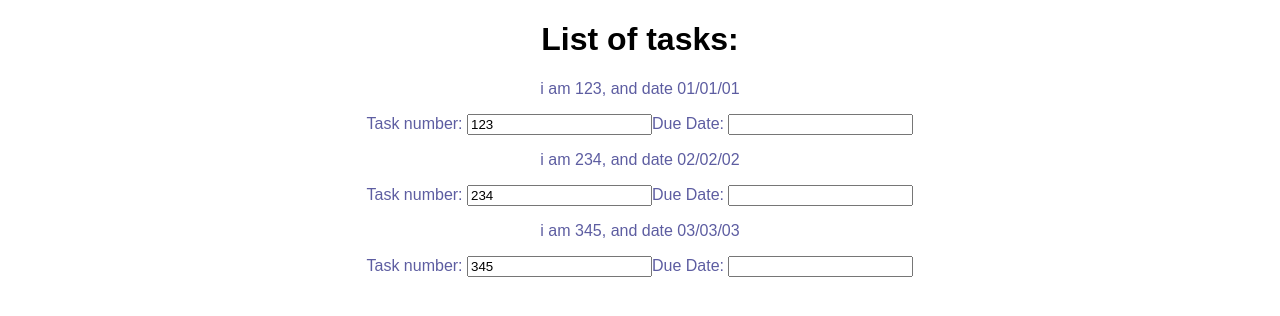
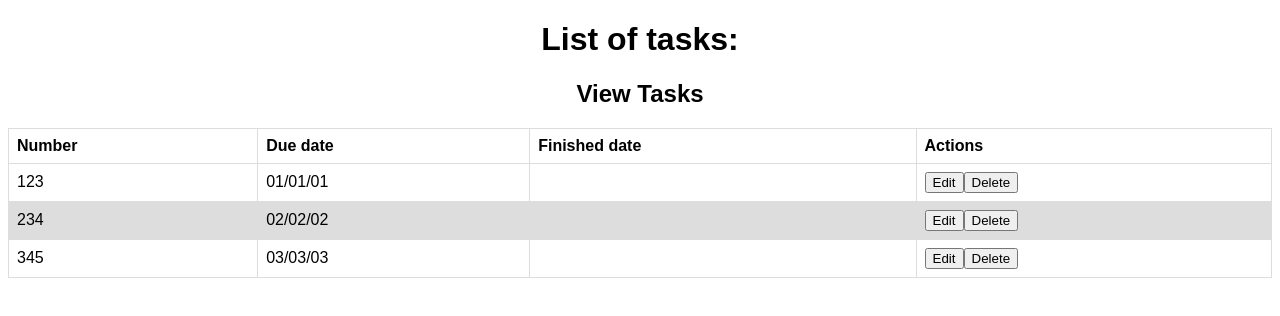
Before and after one commit to maiconmoretto/react-productivity-control, a React (Create React App) app: page / in a window 1280 px wide. Shown: the top 316 px of the page. Built offline with nearby package versions, Linux system fonts and the light colour scheme.

Commit message:
Changed way of list

```diff
--- a/src/App.js
+++ b/src/App.js
@@ -1,68 +1,25 @@
-import React, { Component } from "react";
-import "./App.css";
-import Task from "./Task/Task";
+import React, { useState } from "react";
+import TaskTable from "./Task/TaskTable";
 
-class App extends Component {
-  state = {
-    tasks: [
+const App = () => {
+  const tasksData = [
     { id: 1, dueDate: "01/01/01", number: 123 },
     { id: 2, dueDate: "02/02/02", number: 234 },
     { id: 3, dueDate: "03/03/03", number: 345 }
-    ],
-    otherState: "some other value",
-    showTasks: true
-  };
+  ];
 
-  numberChangehandler = (event, id) => {
-    const taskIndex = this.state.tasks.findIndex(p => {
-      return p.id === id;
-    });
-
-    const task = {
-      ...this.state.tasks[taskIndex]
-    };
-
-    task.number = event.target.value;
-
-    const tasks = [...this.state.tasks];
-    tasks[taskIndex] = task;
-
-    this.setState({ tasks: tasks });
-  }
-
-  deleteTaskHandler = taskIndex => {
-    const tasks = this.state.tasks.slice();
-    tasks.splice(taskIndex, 1);
-    this.setState({ tasks: tasks });
-  };
-
-  render() {
-    let tasks = null;
-
-    if (this.state.showTasks) {
-      tasks = (
-        <div>
-          {
-            this.state.tasks.map((task, index) => {
-              return <Task key={task.id}
-              dueDate={task.dueDate}
-              number={task.number}
-              click={() => this.deleteTaskHandler(index)}
-              changed={(event)  => this.numberChangehandler(event, task.id)}
-              />;
-            })
-          }
-        </div>
-      );
-    }
+  const [tasks, setTasks] = useState(tasksData);
 
   return (
     <div className="App">
       <h1>List of tasks:</h1>
-        {tasks}
+
+      <div className="flex-large">
+        <h2>View Tasks</h2>
+        <TaskTable tasks={tasks}/>
+      </div>
     </div>
   );
-  }
-}
+};
 
 export default App;
--- /dev/null
+++ b/src/Task/TaskTable.js
@@ -0,0 +1,35 @@
+import React from "react";
+
+const TaskTable = props => (
+  <table>
+    <thead>
+      <tr>
+        <th>Number</th>
+        <th>Due date</th>
+        <th>Finished date</th>
+        <th>Actions</th>
+      </tr>
+    </thead>
+    <tbody>
+      {props.tasks.length > 0 ? (
+        props.tasks.map(task => (
+          <tr key={task.id}>
+            <td>{task.number}</td>
+            <td>{task.dueDate}</td>
+            <td>{task.finishedDate}</td>
+            <td>
+              <button className="button muted-button">Edit</button>
+              <button className="button muted-button">Delete</button>
+            </td>
+          </tr>
+        ))
+      ) : (
+        <tr>
+          <td colSpan={3}>No tasks</td>
+        </tr>
+      )}
+    </tbody>
+  </table>
+);
+
+export default TaskTable;
```
Lines whose indentation alone changed are shown as unchanged.
